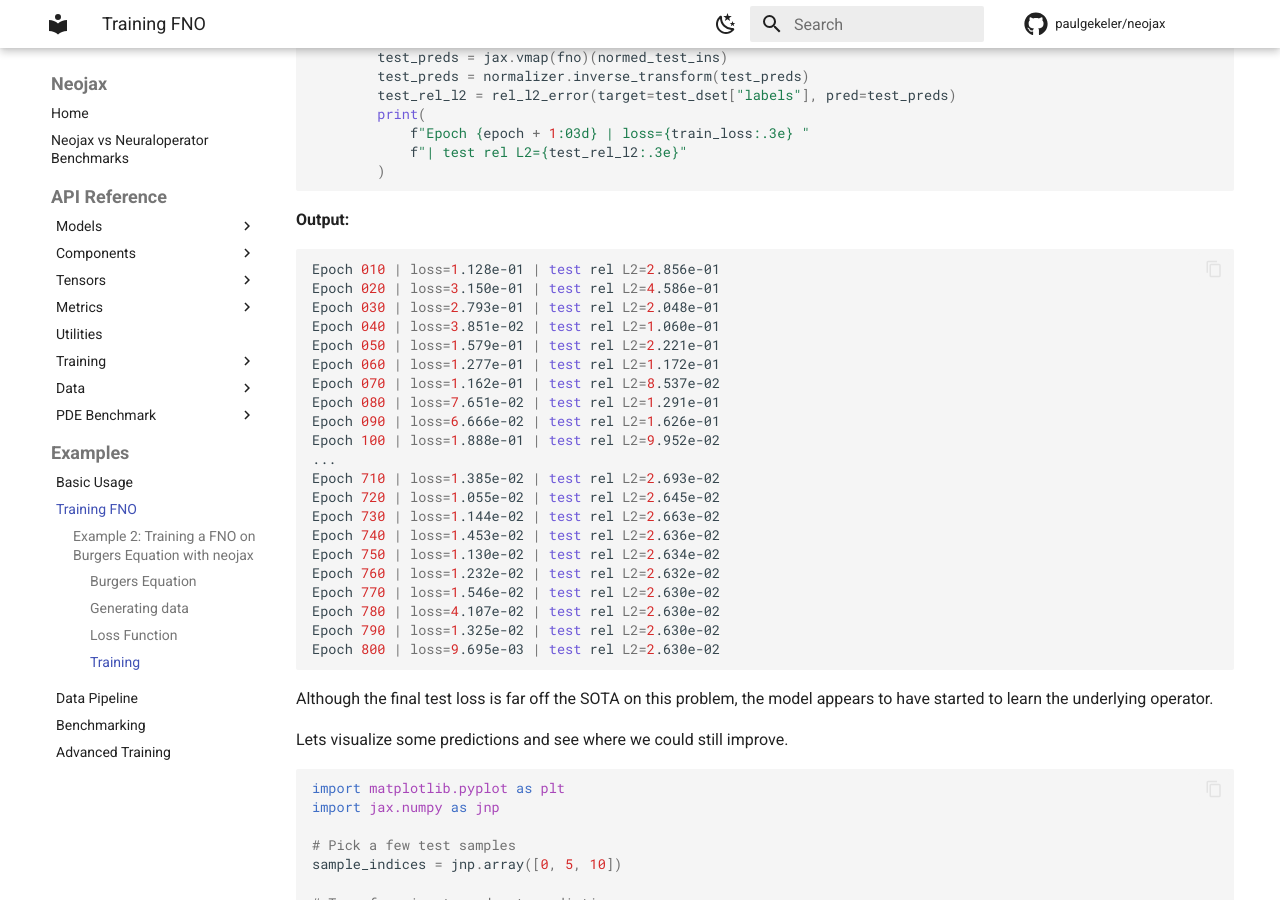
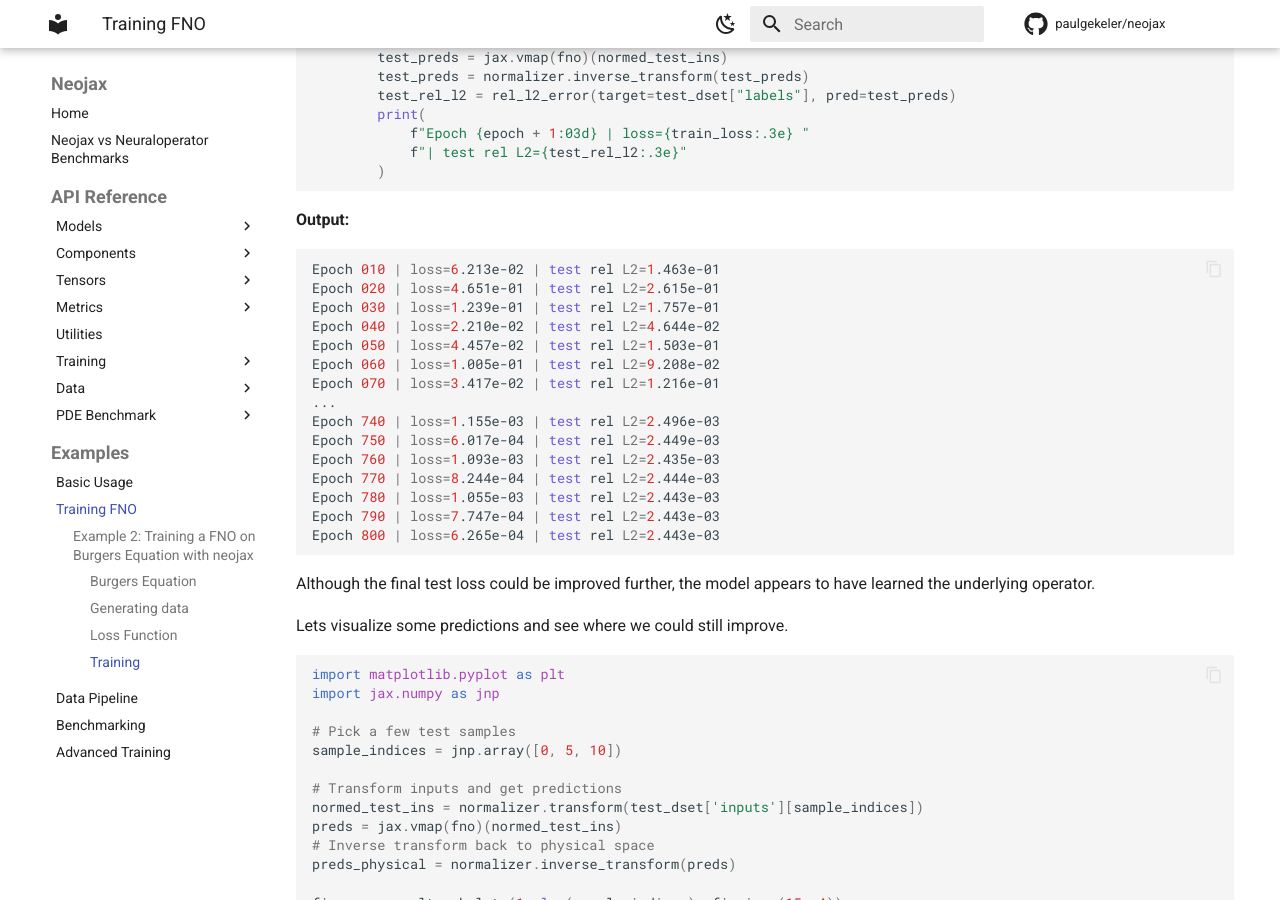
Before and after one commit to paulgekeler/neojax, an MkDocs documentation site: the page built from docs/examples/02_fno_burgers.md, in a window 1280 px wide and 900 px high, scrolled down 4671 px. Built offline with MkDocs 1.6.1 and Material for MkDocs 9.7.7, drawn with Linux system fonts in a browser that asks for light colours; formulas are drawn with MathJax 3; comment, search, counter and statistics services are not loaded.

Commit message:
docs(examples): Update FNO prediction after spectral-model fixes

````diff
--- a/docs/examples/02_fno_burgers.md
+++ b/docs/examples/02_fno_burgers.md
@@ -222,30 +222,24 @@ for epoch in range(num_epochs):
 
 **Output:**
 ```bash
-Epoch 010 | loss=1.128e-01 | test rel L2=2.856e-01
-Epoch 020 | loss=3.150e-01 | test rel L2=4.586e-01
-Epoch 030 | loss=2.793e-01 | test rel L2=2.048e-01
-Epoch 040 | loss=3.851e-02 | test rel L2=1.060e-01
-Epoch 050 | loss=1.579e-01 | test rel L2=2.221e-01
-Epoch 060 | loss=1.277e-01 | test rel L2=1.172e-01
-Epoch 070 | loss=1.162e-01 | test rel L2=8.537e-02
-Epoch 080 | loss=7.651e-02 | test rel L2=1.291e-01
-Epoch 090 | loss=6.666e-02 | test rel L2=1.626e-01
-Epoch 100 | loss=1.888e-01 | test rel L2=9.952e-02
+Epoch 010 | loss=6.213e-02 | test rel L2=1.463e-01
+Epoch 020 | loss=4.651e-01 | test rel L2=2.615e-01
+Epoch 030 | loss=1.239e-01 | test rel L2=1.757e-01
+Epoch 040 | loss=2.210e-02 | test rel L2=4.644e-02
+Epoch 050 | loss=4.457e-02 | test rel L2=1.503e-01
+Epoch 060 | loss=1.005e-01 | test rel L2=9.208e-02
+Epoch 070 | loss=3.417e-02 | test rel L2=1.216e-01
 ...
-Epoch 710 | loss=1.385e-02 | test rel L2=2.693e-02
-Epoch 720 | loss=1.055e-02 | test rel L2=2.645e-02
-Epoch 730 | loss=1.144e-02 | test rel L2=2.663e-02
-Epoch 740 | loss=1.453e-02 | test rel L2=2.636e-02
-Epoch 750 | loss=1.130e-02 | test rel L2=2.634e-02
-Epoch 760 | loss=1.232e-02 | test rel L2=2.632e-02
-Epoch 770 | loss=1.546e-02 | test rel L2=2.630e-02
-Epoch 780 | loss=4.107e-02 | test rel L2=2.630e-02
-Epoch 790 | loss=1.325e-02 | test rel L2=2.630e-02
-Epoch 800 | loss=9.695e-03 | test rel L2=2.630e-02
+Epoch 740 | loss=1.155e-03 | test rel L2=2.496e-03
+Epoch 750 | loss=6.017e-04 | test rel L2=2.449e-03
+Epoch 760 | loss=1.093e-03 | test rel L2=2.435e-03
+Epoch 770 | loss=8.244e-04 | test rel L2=2.444e-03
+Epoch 780 | loss=1.055e-03 | test rel L2=2.443e-03
+Epoch 790 | loss=7.747e-04 | test rel L2=2.443e-03
+Epoch 800 | loss=6.265e-04 | test rel L2=2.443e-03
 ```
 
-Although the final test loss is far off the SOTA on this problem, the model appears to have started to learn the underlying operator.
+Although the final test loss could be improved further, the model appears to have learned the underlying operator.
 
 Lets visualize some predictions and see where we could still improve.
 
````
Also changed, not shown: docs/examples/02_fno_burgers.ipynb, docs/images/fno_burger_pred.png.
